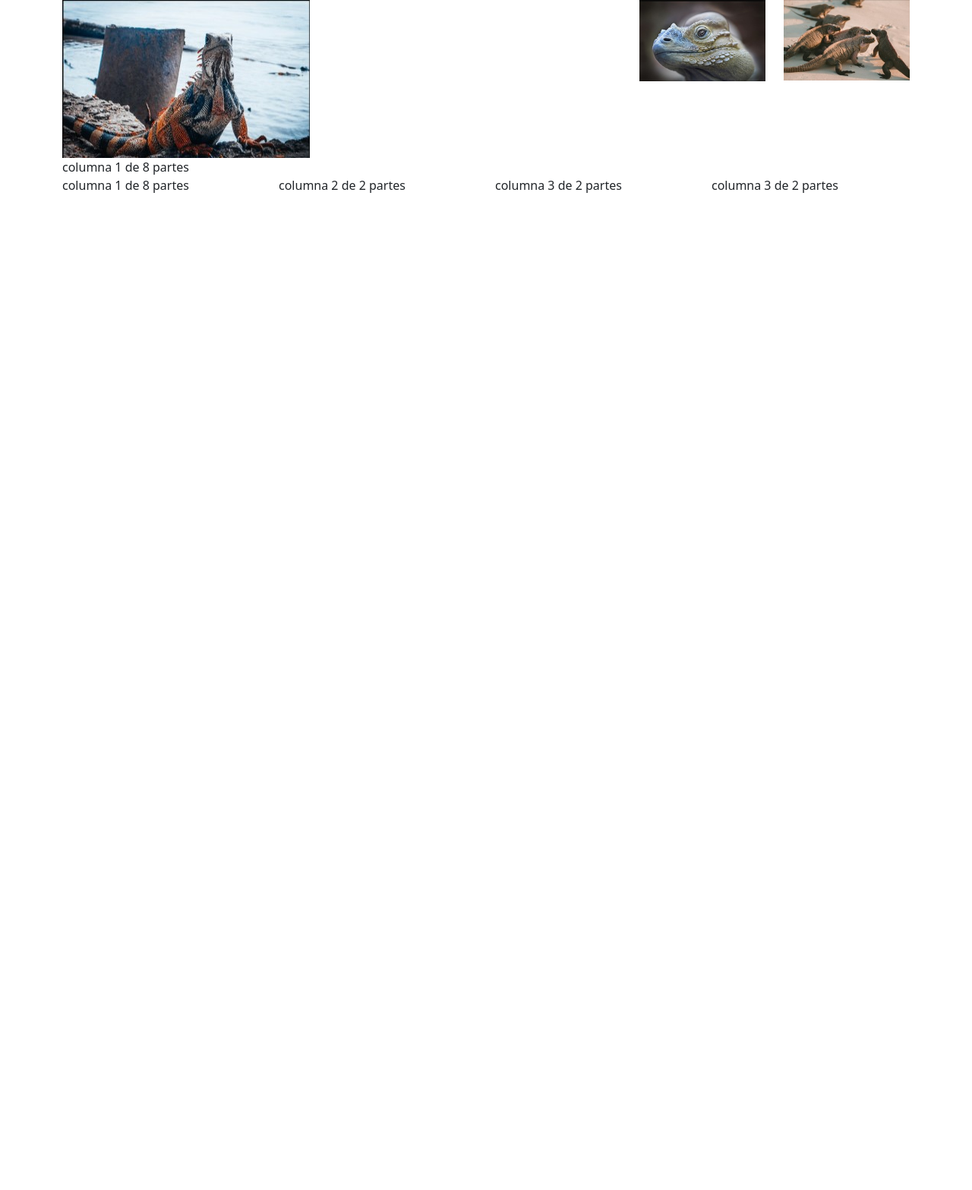
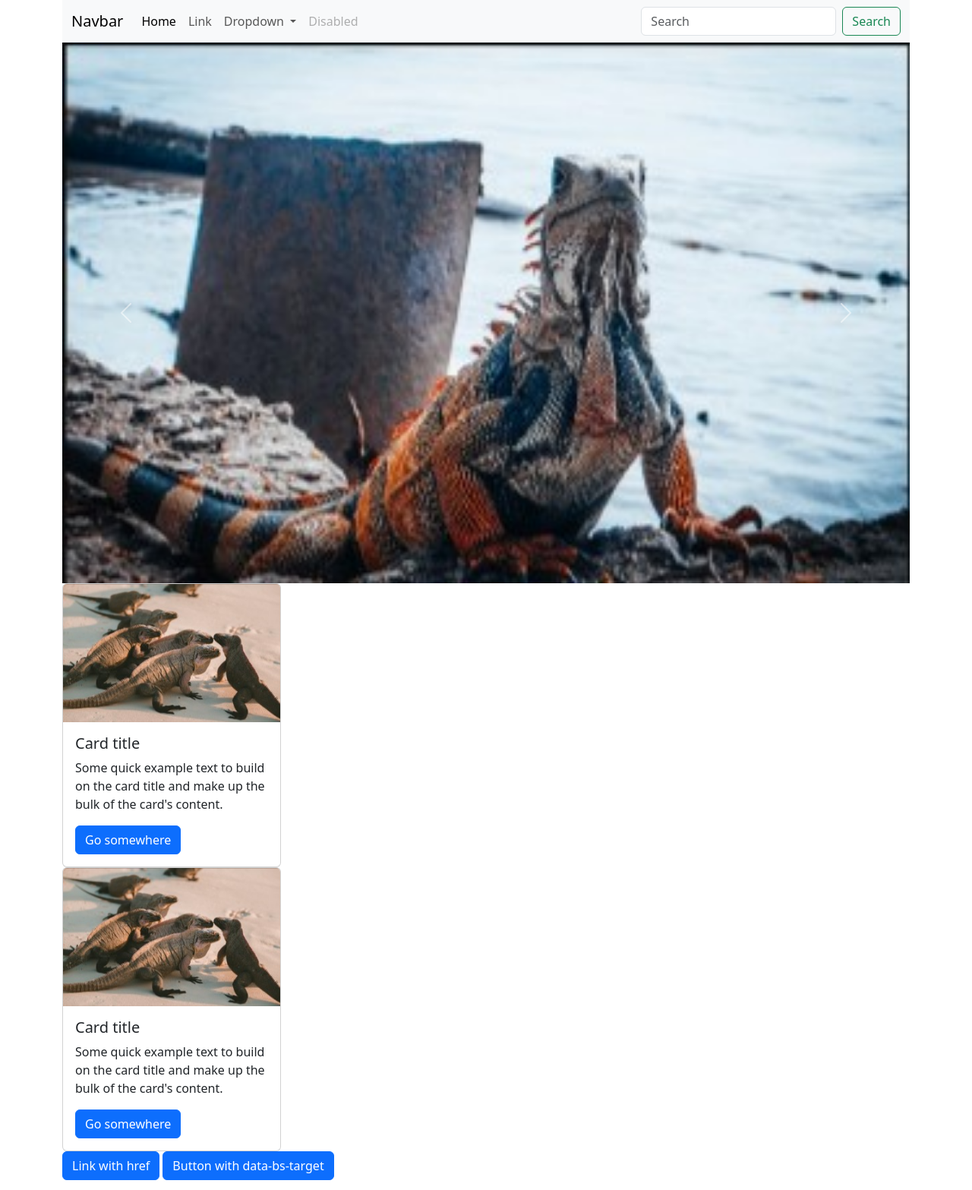
Before and after one commit to Jorge201105/boosrap, a plain HTML site: page index.html in a window 1280 px wide. Shown: the top 1567 px of the page at 76% size. Before the commit the page ends 800 px from the top, so only its background shows below. Drawn offline with nearby package versions, Linux system fonts and the light colour scheme.

Commit message:
introduccion a bootstrap

```diff
--- a/index.html
+++ b/index.html
@@ -10,6 +10,101 @@
 </head>
 <body>
     <div class="container">
+        <nav class="navbar navbar-expand-lg bg-body-tertiary">
+            <div class="container-fluid">
+              <a class="navbar-brand" href="#">Navbar</a>
+              <button class="navbar-toggler" type="button" data-bs-toggle="collapse" data-bs-target="#navbarSupportedContent" aria-controls="navbarSupportedContent" aria-expanded="false" aria-label="Toggle navigation">
+                <span class="navbar-toggler-icon"></span>
+              </button>
+              <div class="collapse navbar-collapse" id="navbarSupportedContent">
+                <ul class="navbar-nav me-auto mb-2 mb-lg-0">
+                  <li class="nav-item">
+                    <a class="nav-link active" aria-current="page" href="#">Home</a>
+                  </li>
+                  <li class="nav-item">
+                    <a class="nav-link" href="#">Link</a>
+                  </li>
+                  <li class="nav-item dropdown">
+                    <a class="nav-link dropdown-toggle" href="#" role="button" data-bs-toggle="dropdown" aria-expanded="false">
+                      Dropdown
+                    </a>
+                    <ul class="dropdown-menu">
+                      <li><a class="dropdown-item" href="#">Action</a></li>
+                      <li><a class="dropdown-item" href="#">Another action</a></li>
+                      <li><hr class="dropdown-divider"></li>
+                      <li><a class="dropdown-item" href="#">Something else here</a></li>
+                    </ul>
+                  </li>
+                  <li class="nav-item">
+                    <a class="nav-link disabled" aria-disabled="true">Disabled</a>
+                  </li>
+                </ul>
+                <form class="d-flex" role="search">
+                  <input class="form-control me-2" type="search" placeholder="Search" aria-label="Search">
+                  <button class="btn btn-outline-success" type="submit">Search</button>
+                </form>
+              </div>
+            </div>
+        </nav>
+
+        <!--carrusel-->
+        <div id="carouselExample" class="carousel slide">
+            <div class="carousel-inner">
+              <div class="carousel-item active">
+                <img src="assets/img/imagen 3.jpg" class="d-block w-100" alt="...">
+              </div>
+              <div class="carousel-item">
+                <img src="assets/img/imagen 4.jpg" class="d-block w-100" alt="...">
+              </div>
+              <div class="carousel-item">
+                <img src="assets/img/imagen 5.jpg" class="d-block w-100" alt="...">
+              </div>
+            </div>
+            <button class="carousel-control-prev" type="button" data-bs-target="#carouselExample" data-bs-slide="prev">
+              <span class="carousel-control-prev-icon" aria-hidden="true"></span>
+              <span class="visually-hidden">Previous</span>
+            </button>
+            <button class="carousel-control-next" type="button" data-bs-target="#carouselExample" data-bs-slide="next">
+              <span class="carousel-control-next-icon" aria-hidden="true"></span>
+              <span class="visually-hidden">Next</span>
+            </button>
+        </div>
+
+        <!--insertar card-->
+        <div class="card" style="width: 18rem;">
+            <img src="assets/img/imagen 5.jpg" class="card-img-top" alt="...">
+            <div class="card-body">
+              <h5 class="card-title">Card title</h5>
+              <p class="card-text">Some quick example text to build on the card title and make up the bulk of the card's content.</p>
+              <a href="#" class="btn btn-primary">Go somewhere</a>
+            </div>
+        </div>
+        <div class="card" style="width: 18rem;">
+            <img src="assets/img/imagen 5.jpg" class="card-img-top" alt="...">
+            <div class="card-body">
+              <h5 class="card-title">Card title</h5>
+              <p class="card-text">Some quick example text to build on the card title and make up the bulk of the card's content.</p>
+              <a href="#" class="btn btn-primary">Go somewhere</a>
+            </div>
+        </div>
+
+        <!--collapse-->
+        <p class="d-inline-flex gap-1">
+            <a class="btn btn-primary" data-bs-toggle="collapse" href="#collapseExample" role="button" aria-expanded="false" aria-controls="collapseExample">
+              Link with href
+            </a>
+            <button class="btn btn-primary" type="button" data-bs-toggle="collapse" data-bs-target="#collapseExample" aria-expanded="false" aria-controls="collapseExample">
+              Button with data-bs-target
+            </button>
+          </p>
+          <div class="collapse" id="collapseExample">
+            <div class="card card-body">
+              Some placeholder content for the collapse component. This panel is hidden by default but revealed when the user activates the relevant trigger.
+            </div>
+        </div>
+
+
+
         <div class="row">
             <div class="col-md-8 col-sm-2">
                 <img src="assets/img/imagen 3.jpg" class="img-fluid" >
```
